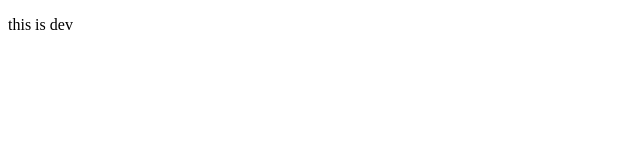
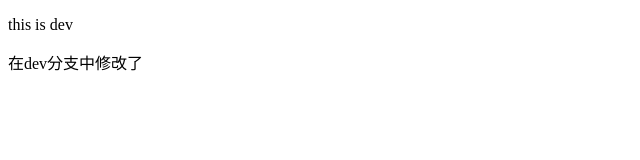
Before and after one commit to 10298365/GitTest, a plain HTML site: page dev.html in a window 1280 px wide. Shown: the whole page, without its empty margins (0-640 px from the left). Drawn offline with Linux system fonts and the light colour scheme.

Commit message:
在dev分支中修改了

```diff
--- a/dev.html
+++ b/dev.html
@@ -7,5 +7,6 @@
 </head>
 <body>
     <p>this is dev</p>
+    <p>在dev分支中修改了</p>
 </body>
 </html>
```
